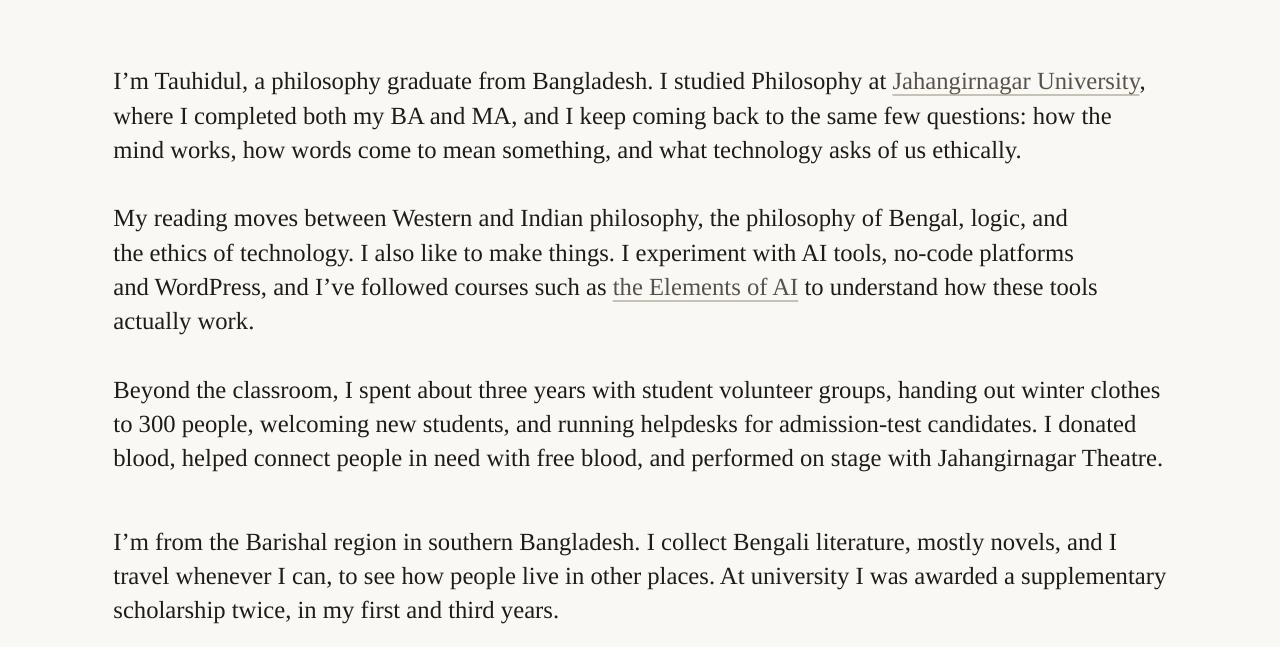
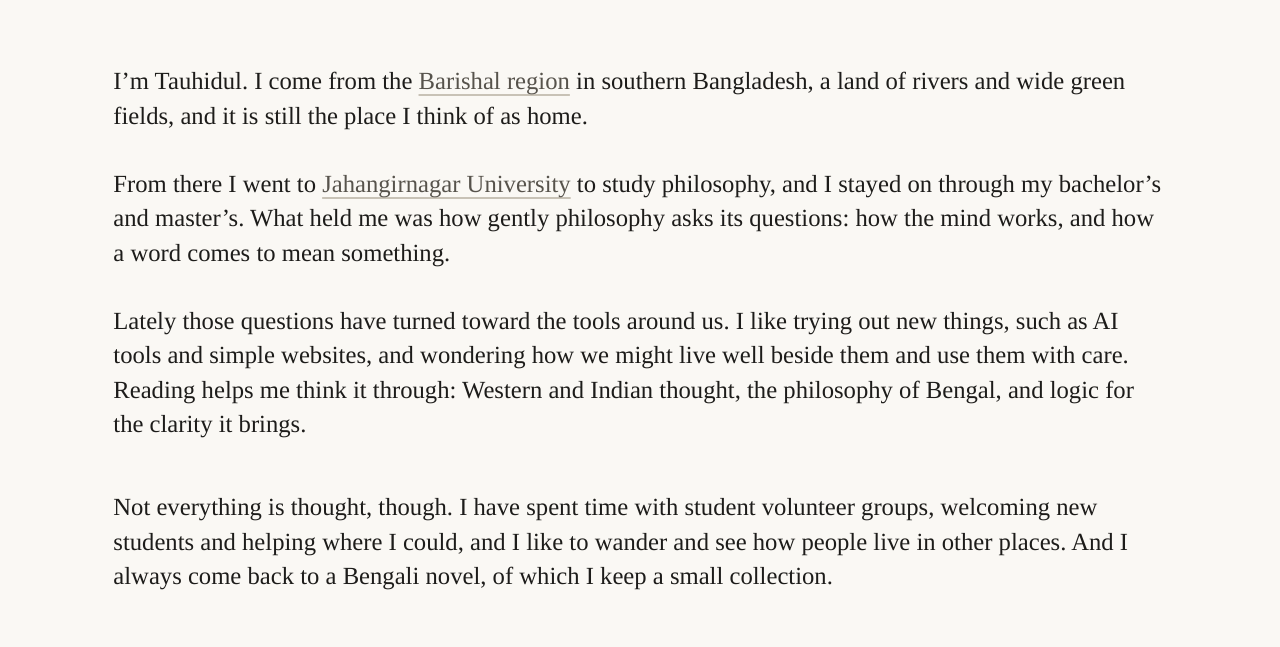
Before and after one commit to alamgir2176/tauhidul, a plain HTML site: page index.html in a window 1280 px wide. Shown: the part 562-1209 px from the top of the page. Drawn offline with Linux system fonts and the light colour scheme.

Commit message:
Rewrite the personal text in a calmer, simpler voice
Only the four paragraphs in index.html changed; links point to
the Barishal region and Jahangirnagar University.

Co-Authored-By: Claude Sonnet 5.5 <noreply@anthropic.com>
Claude-Session: https://claude.ai/code/session_01PDXxYErrfnkJZh6AXF6R1h

```diff
--- a/index.html
+++ b/index.html
@@ -62,15 +62,15 @@
         </div>
 
         <section class="text">
-          <p>I&rsquo;m Tauhidul, a philosophy graduate from Bangladesh. I studied Philosophy at <a href="https://www.juniv.edu/" rel="noopener noreferrer">Jahangirnagar University</a>, where I completed both my BA and MA, and I keep coming back to the same few questions: how the mind works, how words come to mean something, and what technology asks of us ethically.</p>
+          <p>I&rsquo;m Tauhidul. I come from the <a href="https://en.wikipedia.org/wiki/Barisal_Division" rel="noopener noreferrer">Barishal region</a> in southern Bangladesh, a land of rivers and wide green fields, and it is still the place I think of as home.</p>
 
-          <p>My reading moves between Western and Indian philosophy, the philosophy of Bengal, logic, and the ethics of technology. I also like to make things. I experiment with AI tools, no-code platforms and WordPress, and I&rsquo;ve followed courses such as <a href="https://www.elementsofai.com/" rel="noopener noreferrer">the Elements of AI</a> to understand how these tools actually work.</p>
+          <p>From there I went to <a href="https://www.juniv.edu/" rel="noopener noreferrer">Jahangirnagar University</a> to study philosophy, and I stayed on through my bachelor&rsquo;s and master&rsquo;s. What held me was how gently philosophy asks its questions: how the mind works, and how a word comes to mean something.</p>
 
-          <p>Beyond the classroom, I spent about three years with student volunteer groups, handing out winter clothes to 300 people, welcoming new students, and running helpdesks for admission-test candidates. I donated blood, helped connect people in need with free blood, and performed on stage with Jahangirnagar Theatre.</p>
+          <p>Lately those questions have turned toward the tools around us. I like trying out new things, such as AI tools and simple websites, and wondering how we might live well beside them and use them with care. Reading helps me think it through: Western and Indian thought, the philosophy of Bengal, and logic for the clarity it brings.</p>
         </section>
 
         <section class="text">
-          <p>I&rsquo;m from the Barishal region in southern Bangladesh. I collect Bengali literature, mostly novels, and I travel whenever I can, to see how people live in other places. At university I was awarded a supplementary scholarship twice, in my first and third years.</p>
+          <p>Not everything is thought, though. I have spent time with student volunteer groups, welcoming new students and helping where I could, and I like to wander and see how people live in other places. And I always come back to a Bengali novel, of which I keep a small collection.</p>
         </section>
       </main>
 
```
